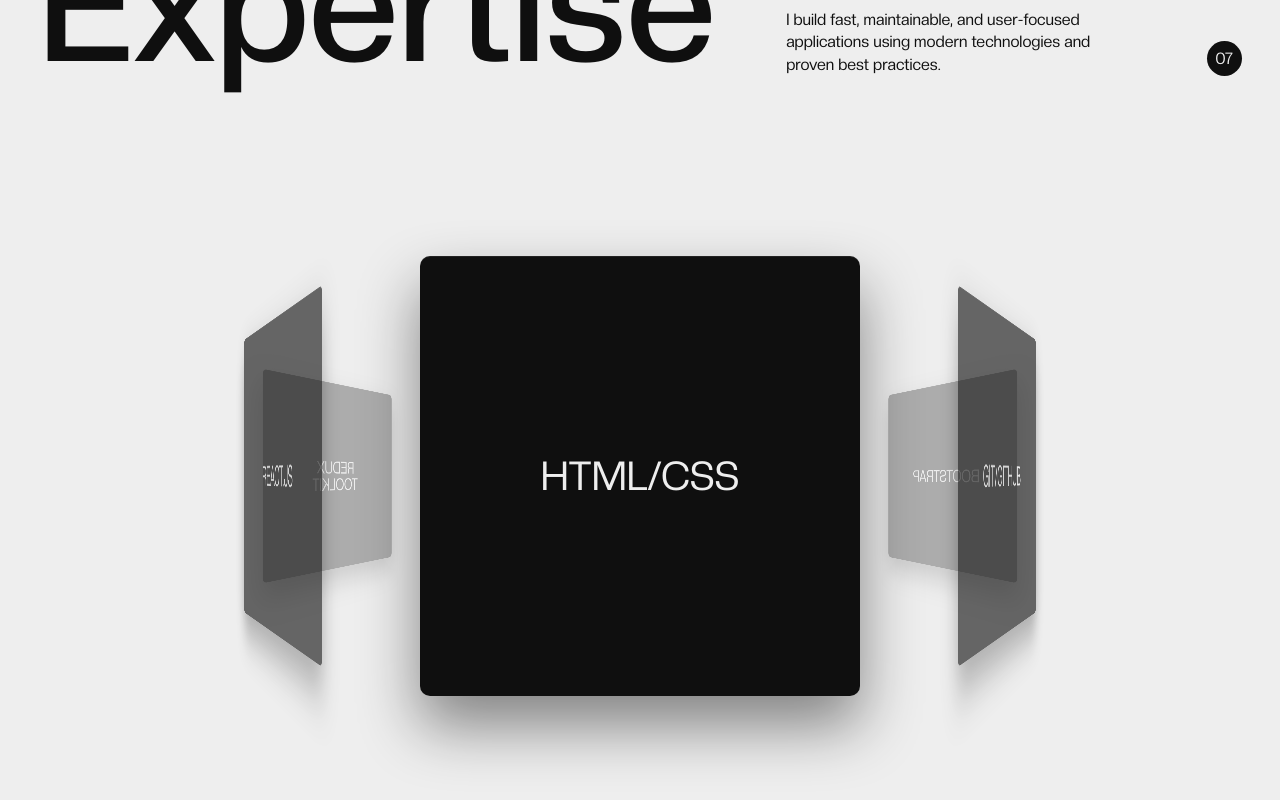
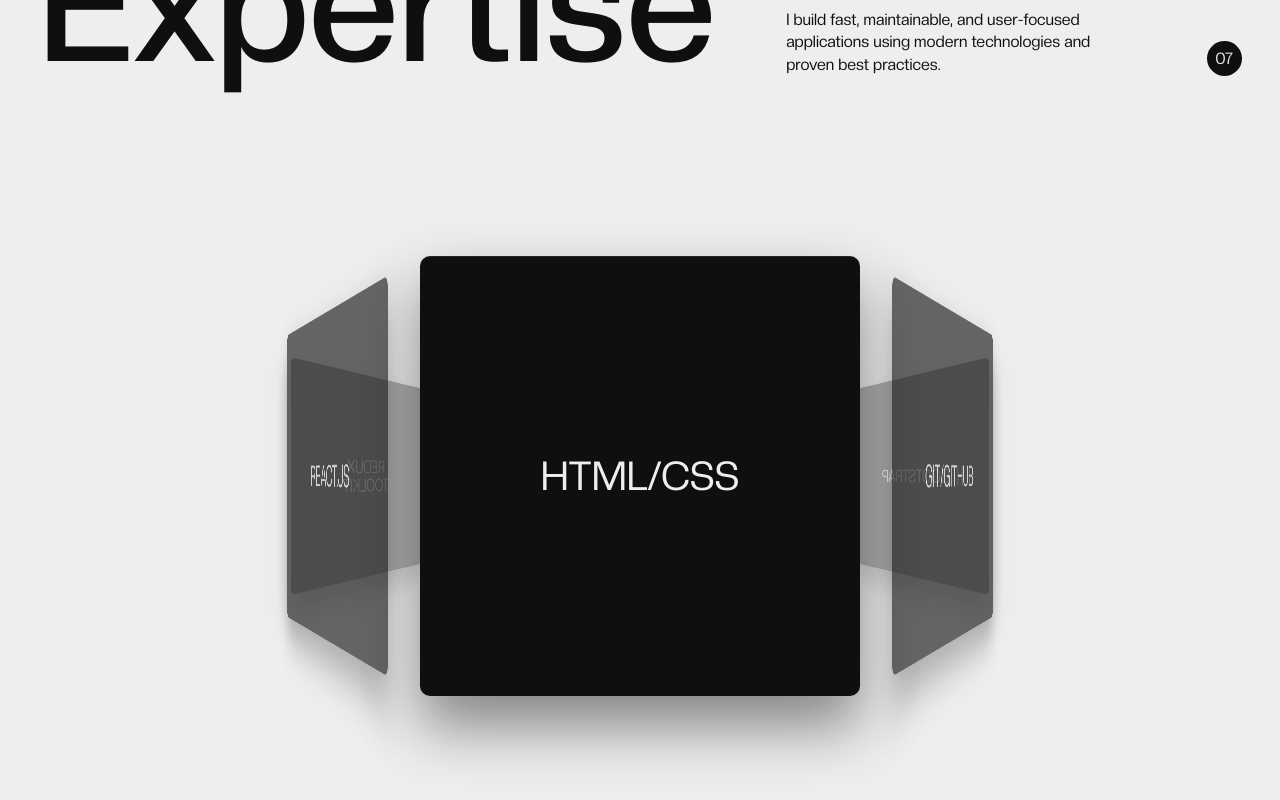
Before and after one commit to sheikhmuktadir-dev/muktadir-portfolio, a React (Vite) app: page / in a window 1280 px wide. Shown: the part 4777-5577 px from the top of the page. Built offline with nearby package versions, Linux system fonts and the light colour scheme.

Commit message:
mobile responsive  and skill scroller fixed

```diff
--- a/src/Components/Accordion/accordion.module.css
+++ b/src/Components/Accordion/accordion.module.css
@@ -91,13 +91,13 @@
 
 @media (max-width: 1023.98px) {
   .accordionButton {
-    grid-template-columns: 4fr 1fr;
+    grid-template-columns: 1fr auto;
     grid-template-areas:
-      "company company"
-      "role duration";
+      "company duration"
+      "role role";
     padding-top: 1.5rem;
     padding-bottom: 1.5rem;
-    gap: 10px;
+    gap: 5px;
   }
 
   /* Assigning the children to the grid areas */
@@ -112,7 +112,8 @@
 
   .accordionButton > *:nth-child(3) {
     grid-area: duration;
-    justify-self: end; /* Keeps the date/icon locked to the right margin */
+    justify-self: end;
+    align-self: start; /* ensures top alignment */
   }
 
   .accordionButton span:nth-child(2) {
--- a/src/Components/Card/SkillCard.jsx
+++ b/src/Components/Card/SkillCard.jsx
@@ -14,7 +14,8 @@ export default function SkillCard({ text, index, total, scrollYProgress }) {
 
       if (width < 768) setScreen("mobile");
       else if (width < 1200) setScreen("laptop");
-      else setScreen("desktop");
+      else if (width < 1600) setScreen("desktop");
+      else setScreen("large"); // ✅ 1600px+
     };
 
     handleResize();
@@ -22,13 +23,15 @@ export default function SkillCard({ text, index, total, scrollYProgress }) {
     return () => window.removeEventListener("resize", handleResize);
   }, []);
 
-  // ✅ Responsive radius (FIX GAP FOR ALL DEVICES)
+  // ✅ Responsive radius
   const RADIUS =
     screen === "mobile"
-      ? Math.max(240, total * 50) // 📱 tight spacing
+      ? Math.max(240, total * 50)
       : screen === "laptop"
-        ? Math.max(380, total * 70) // 💻 reduced spacing
-        : Math.max(500, total * 85); // 🖥 desktop premium
+        ? Math.max(380, total * 60)
+        : screen === "desktop"
+          ? Math.max(420, total * 70)
+          : Math.max(460, total * 80); // ✅ 1600px+
 
   const angleStep = (Math.PI * 2) / total;
   const baseAngle = angleStep * index;
@@ -53,7 +56,7 @@ export default function SkillCard({ text, index, total, scrollYProgress }) {
   // 👁️ Opacity
   const opacity = useTransform(progress, (p) => Math.max(0.3, Math.min(1, p)));
 
-  // 🔍 Scale (mobile slightly bigger)
+  // 🔍 Scale
   const scale = useTransform(progress, (p) =>
     screen === "mobile" ? 0.9 + 0.15 * p : 0.8 + 0.2 * p,
   );
@@ -69,7 +72,13 @@ export default function SkillCard({ text, index, total, scrollYProgress }) {
         scale,
         position: "absolute",
         transformPerspective:
-          screen === "mobile" ? 1000 : screen === "laptop" ? 1300 : 1600,
+          screen === "mobile"
+            ? 1000
+            : screen === "laptop"
+              ? 1100
+              : screen === "desktop"
+                ? 1600
+                : 1800, // ✅ slightly stronger depth for large screens
         transformStyle: "preserve-3d",
       }}
     >
--- a/src/Components/Footer/footer.module.css
+++ b/src/Components/Footer/footer.module.css
@@ -64,7 +64,7 @@
 }
 
 .footerHeadingPara {
-  max-width: 600px;
+  max-width: 500px;
 }
 
 .footerHeading {
--- a/src/index.css
+++ b/src/index.css
@@ -371,11 +371,11 @@ h6 {
 
   .headingMainBox {
     /* Define 2 columns for the bottom row */
-    grid-template-columns: 4fr 1fr;
+    grid-template-columns: 1fr auto;
     grid-template-areas:
       "top top"
       "left right";
-    gap: 20px;
+    gap: 15px;
   }
 
   /* Target the first child (Your Main Heading) */
@@ -434,7 +434,7 @@ h6 {
 
   .headingMainBox {
     /* Define 2 columns for the bottom row */
-    grid-template-columns: 4fr 1fr;
+    grid-template-columns: 1fr auto;
     grid-template-areas:
       "top top"
       "left right";
```
